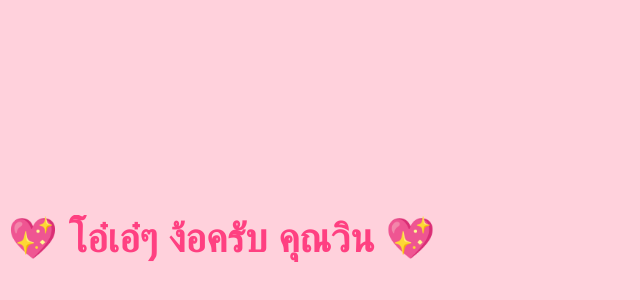
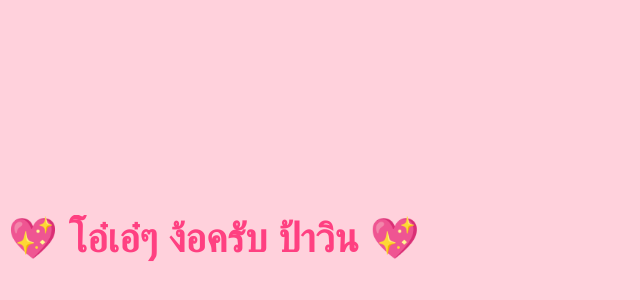
Before and after one commit to andrewillerr/win, a plain HTML site: page index.html in a window 1280 px wide. Shown: the part 170-470 px from the top of the page, without its empty margins (0-640 px from the left). Drawn offline with Linux system fonts and the light colour scheme.

Commit message:
first commit

```diff
--- a/index.html
+++ b/index.html
@@ -62,7 +62,7 @@
 <body>
 
     <div class="marquee-container">
-        <div class="marquee">💖 โอ๋เอ๋ๆ ง้อครับ คุณวิน 💖</div>
+        <div class="marquee">💖 โอ๋เอ๋ๆ ง้อครับ ป้าวิน 💖</div>
     </div>
 
     <div class="hearts"></div>
```
